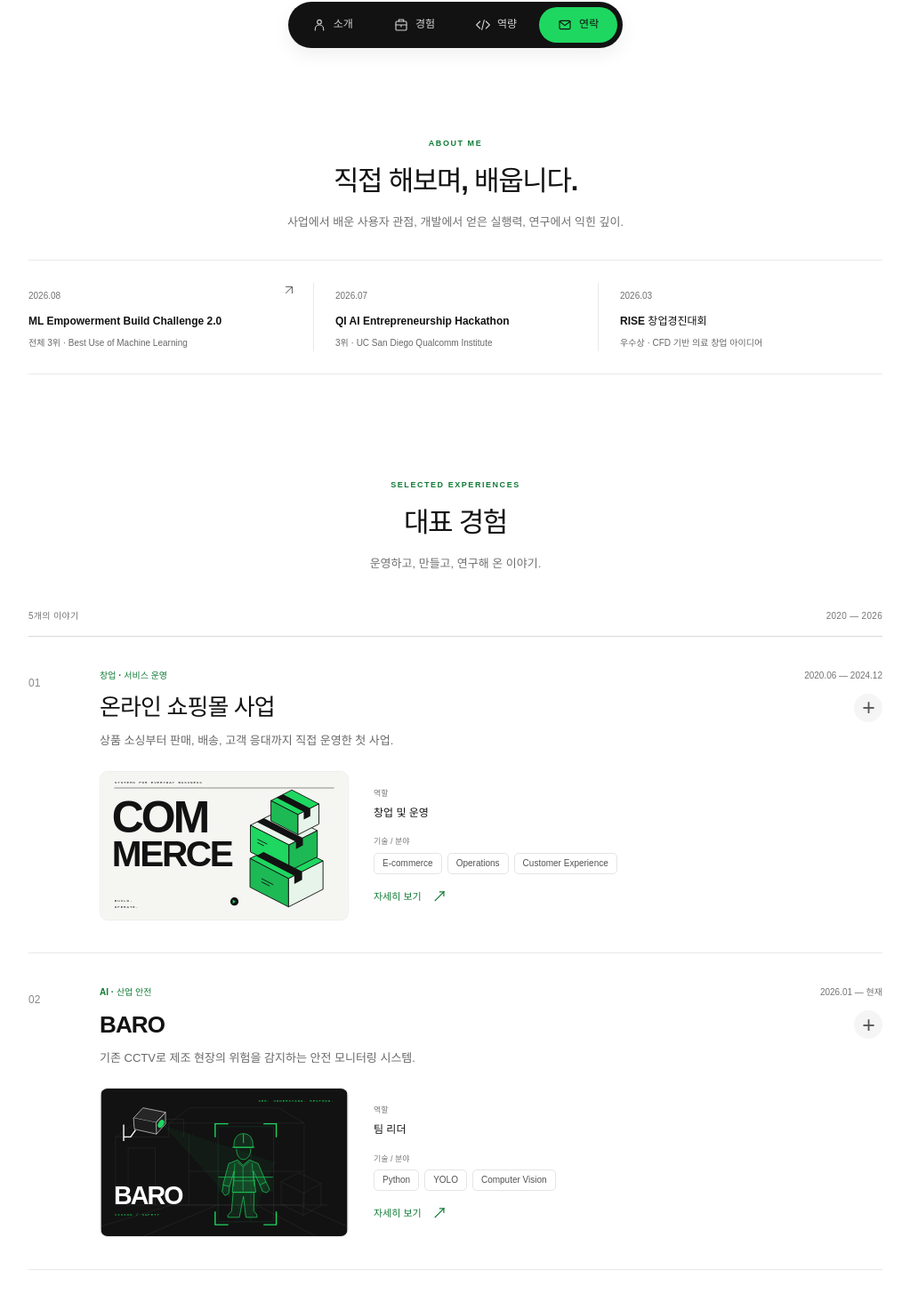
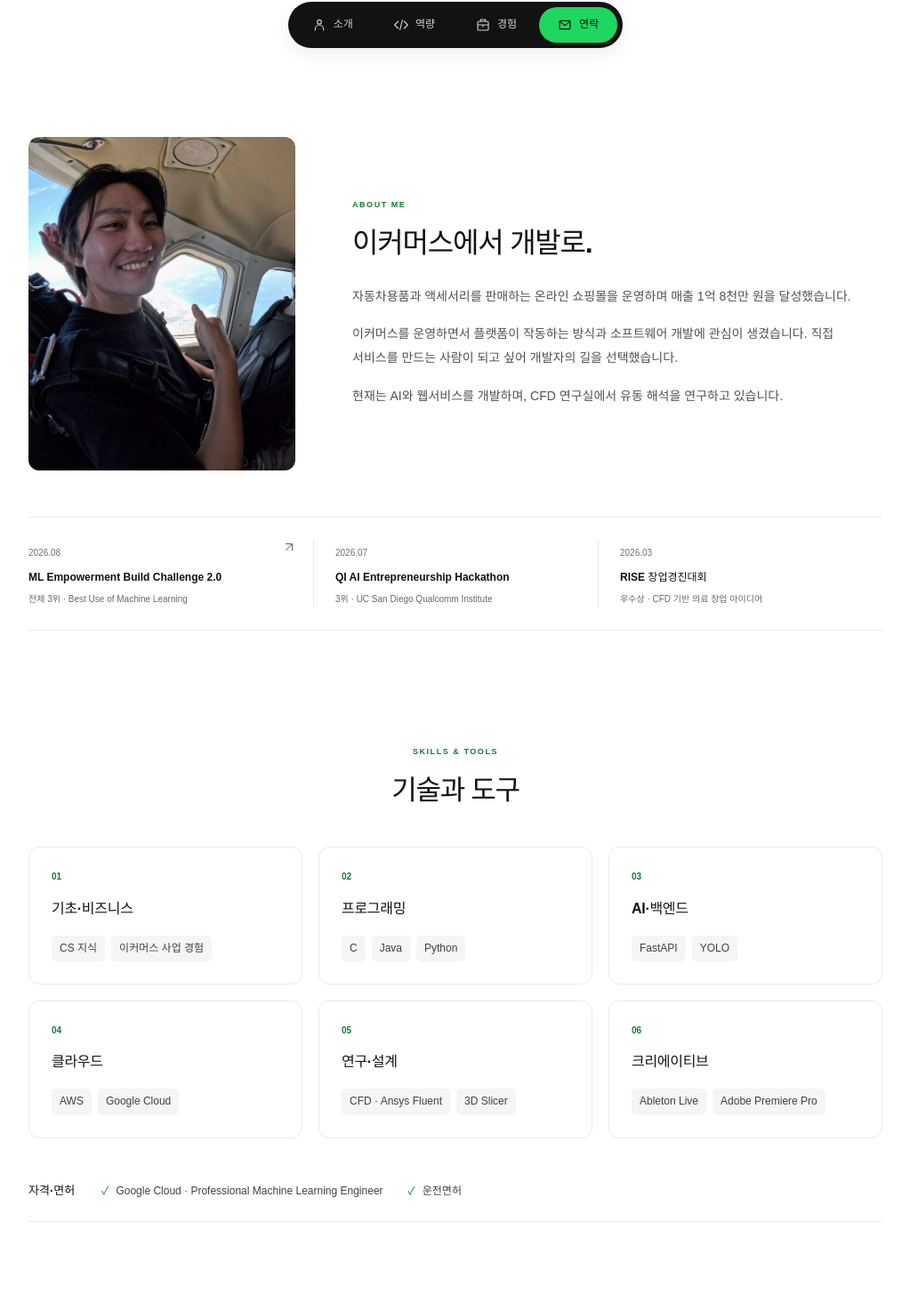
Before and after one commit to barcybarcy/barcybarcy.github.io, a React (Vite) app: page / in a window 1280 px wide. Shown: the part 543-2007 px from the top of the page at 89% size, without its empty margins (128-1151 px from the left). Built offline with nearby package versions, Linux system fonts and the light colour scheme.

Commit message:
feat: add personal story and photo with skills before experience

```diff
--- a/src/App.tsx
+++ b/src/App.tsx
@@ -1,6 +1,6 @@
 import { useEffect, useState } from 'react';
 import type { ReactNode } from 'react';
-import { getExperiences, profile } from './data';
+import { getExperiences, getSkillGroups, profile } from './data';
 import type { Experience } from './data';
 import { LanguageSwitch, useLanguage } from './i18n';
 import { ExperienceCover } from './components/ExperienceCover';
@@ -174,13 +174,14 @@ function ExperienceItem({
 function App() {
   const { language, t } = useLanguage();
   const experiences = getExperiences(language);
+  const skillGroups = getSkillGroups(language);
   const [expanded, setExpanded] = useState<string | null>(null);
   const [activeSection, setActiveSection] = useState('about');
   const [copyStatus, setCopyStatus] = useState<'' | 'success' | 'error'>('');
   const navigation = [
     { id: 'about', label: t.intro },
+    { id: 'skills', label: t.skills },
     { id: 'projects', label: t.experience },
-    { id: 'skills', label: t.skills },
     { id: 'contact', label: t.contact },
   ];
   useEffect(() => {
@@ -197,7 +198,7 @@ function App() {
       for (const section of sections) {
         if (section.getBoundingClientRect().top > readingLine) break;
         current =
-          section.id === 'home' ? 'about' : section.id === 'education' ? 'skills' : section.id;
+          section.id === 'home' ? 'about' : section.id === 'education' ? 'projects' : section.id;
       }
       setActiveSection(current);
     };
@@ -229,19 +230,6 @@ function App() {
       setCopyStatus('error');
     }
   }
-  const strengths = [
-    { title: t.skill1, description: t.skill1Description, tags: ['E-commerce', 'Product thinking'] },
-    {
-      title: t.skill2,
-      description: t.skill2Description,
-      tags: ['React', 'FastAPI', 'YOLO', 'GCP'],
-    },
-    {
-      title: t.skill3,
-      description: t.skill3Description,
-      tags: ['CFD', 'Ansys Fluent', 'Data analysis'],
-    },
-  ];
   return (
     <>
       <a href="#main" className="skip-link">
@@ -272,7 +260,7 @@ function App() {
             {t.heroSuffix}
           </h1>
           <p>{t.heroDescription}</p>
-          <a href="#projects" className="hero-explore" aria-label={t.experience}>
+          <a href="#about" className="hero-explore" aria-label={t.intro}>
             <Arrow down />
           </a>
         </section>
@@ -293,10 +281,23 @@ function App() {
           ))}
         </nav>
         <section className="about-section content-width" id="about">
-          <div className="section-intro">
-            <span className="eyebrow">ABOUT ME</span>
-            <h2>{t.aboutTitle}</h2>
-            <p>{t.aboutDescription}</p>
+          <div className="about-profile">
+            <figure className="about-photo">
+              <img
+                src="/images/sumin-cho.jpeg"
+                alt={t.aboutPhotoAlt}
+                width="1896"
+                height="1659"
+                decoding="async"
+              />
+            </figure>
+            <div className="about-story">
+              <span className="eyebrow">ABOUT ME</span>
+              <h2>{t.aboutTitle}</h2>
+              <p>{t.aboutParagraph1}</p>
+              <p>{t.aboutParagraph2}</p>
+              <p>{t.aboutParagraph3}</p>
+            </div>
           </div>
           <div className="milestones" aria-label={t.recognition}>
             <a
@@ -323,6 +324,44 @@ function App() {
             </div>
           </div>
         </section>
+        <section className="skills-section content-width" id="skills">
+          <div className="section-intro">
+            <span className="eyebrow">SKILLS & TOOLS</span>
+            <h2>{t.skillsTitle}</h2>
+          </div>
+          <div className="skill-groups">
+            {skillGroups.map((group, index) => (
+              <article className="skill-group" key={group.id}>
+                <span className="skill-number" aria-hidden="true">
+                  0{index + 1}
+                </span>
+                <h3>{group.title}</h3>
+                <ul>
+                  {group.items.map((item) => (
+                    <li key={item}>{item}</li>
+                  ))}
+                </ul>
+              </article>
+            ))}
+          </div>
+          <div className="credentials">
+            <h3>{t.credentialsTitle}</h3>
+            <ul>
+              <li>
+                <span className="credential-check" aria-hidden="true">
+                  ✓
+                </span>
+                {t.cloudCredential}
+              </li>
+              <li>
+                <span className="credential-check" aria-hidden="true">
+                  ✓
+                </span>
+                {t.drivingLicense}
+              </li>
+            </ul>
+          </div>
+        </section>
         <section className="experiences-section content-width" id="projects">
           <div className="section-intro">
             <span className="eyebrow">SELECTED EXPERIENCES</span>
@@ -342,26 +381,6 @@ function App() {
                 open={expanded === experience.id}
                 onToggle={() => setExpanded(expanded === experience.id ? null : experience.id)}
               />
-            ))}
-          </div>
-        </section>
-        <section className="skills-section content-width" id="skills">
-          <div className="section-intro">
-            <span className="eyebrow">WHAT I BRING</span>
-            <h2>{t.skillsTitle}</h2>
-          </div>
-          <div className="strengths">
-            {strengths.map((strength, i) => (
-              <article key={i}>
-                <span className="strength-number">0{i + 1}</span>
-                <h3>{strength.title}</h3>
-                <p>{strength.description}</p>
-                <div className="strength-tags">
-                  {strength.tags.map((tag) => (
-                    <span key={tag}>{tag}</span>
-                  ))}
-                </div>
-              </article>
             ))}
           </div>
         </section>
@@ -390,16 +409,6 @@ function App() {
                 <p>{t.program}</p>
               </div>
               <span>2026.06 — 07</span>
-            </article>
-            <article>
-              <span className="education-symbol" aria-hidden="true">
-                ↗
-              </span>
-              <div>
-                <h3>Google Cloud Certified</h3>
-                <p>{t.certification}</p>
-              </div>
-              <span>2026.08</span>
             </article>
           </div>
         </section>
--- a/src/data.ts
+++ b/src/data.ts
@@ -24,21 +24,21 @@ const korean: Experience[] = [
     name: '온라인 쇼핑몰 사업',
     category: '창업 · 서비스 운영',
     period: '2020.06 — 2024.12',
-    description: '상품 소싱부터 판매, 배송, 고객 응대까지 직접 운영한 첫 사업.',
+    description: '매출 1억 8천만 원을 기록한 자동차용품·액세서리 온라인 쇼핑몰.',
     role: '창업 및 운영',
     tags: ['E-commerce', 'Operations', 'Customer Experience'],
     details: [
       {
         title: '무엇을 했나요?',
-        text: '자동차용품을 판매하는 온라인 스토어를 창업하고, 국내 4개 마켓플레이스에서 운영했습니다.',
+        text: '국내 4개 마켓플레이스에서 자동차용품과 액세서리를 판매했습니다.',
       },
       {
         title: '직접 맡은 일',
         text: '상품 소싱과 가격 결정, 재고·배송 관리, 고객 응대와 정산까지 사업의 전 과정을 맡았습니다.',
       },
       {
-        title: '남은 것',
-        text: '고객이 원하는 것과 실제로 운영 가능한 것을 함께 고민하는 관점. 지금도 서비스를 만들 때 가장 먼저 꺼내는 경험입니다.',
+        title: '개발을 시작한 계기',
+        text: '온라인 판매를 운영하며 플랫폼과 소프트웨어 개발에 관심을 갖게 됐고, 개발자가 되기로 결심했습니다.',
       },
     ],
   },
@@ -139,20 +139,20 @@ const english: Experience[] = [
     name: 'Online retail business',
     category: 'Entrepreneurship · Operations',
     description:
-      'My first business: from sourcing products to sales, delivery, and customer support.',
+      'An online automotive products and accessories store with KRW 180 million in revenue.',
     role: 'Founder & operator',
     details: [
       {
         title: 'The business',
-        text: 'I founded an automotive accessories store and operated it across four Korean marketplaces.',
+        text: 'I sold automotive products and accessories across four Korean marketplaces.',
       },
       {
         title: 'My role',
         text: 'I managed the full operation: sourcing, pricing, inventory, fulfillment, customer support, and settlements.',
       },
       {
-        title: 'What stayed with me',
-        text: 'A habit of considering customer needs and operational realities together. This experience still shapes how I build services.',
+        title: 'Why I became a developer',
+        text: 'Running the store sparked my interest in platforms and software development, leading me to pursue a career as a developer.',
       },
     ],
   },
@@ -241,3 +241,59 @@ const english: Experience[] = [
 export function getExperiences(language: 'ko' | 'en') {
   return language === 'ko' ? korean : english;
 }
+
+export type SkillGroup = {
+  id: string;
+  title: string;
+  items: string[];
+};
+
+const koreanSkillGroups: SkillGroup[] = [
+  {
+    id: 'foundations',
+    title: '기초·비즈니스',
+    items: ['CS 지식', '이커머스 사업 경험'],
+  },
+  {
+    id: 'programming',
+    title: '프로그래밍',
+    items: ['C', 'Java', 'Python'],
+  },
+  {
+    id: 'ai-backend',
+    title: 'AI·백엔드',
+    items: ['FastAPI', 'YOLO'],
+  },
+  {
+    id: 'cloud',
+    title: '클라우드',
+    items: ['AWS', 'Google Cloud'],
+  },
+  {
+    id: 'research-design',
+    title: '연구·설계',
+    items: ['CFD · Ansys Fluent', '3D Slicer'],
+  },
+  {
+    id: 'creative',
+    title: '크리에이티브',
+    items: ['Ableton Live', 'Adobe Premiere Pro'],
+  },
+];
+
+const englishSkillGroups: SkillGroup[] = [
+  {
+    ...koreanSkillGroups[0],
+    title: 'Foundations & business',
+    items: ['Computer science fundamentals', 'E-commerce business experience'],
+  },
+  { ...koreanSkillGroups[1], title: 'Programming' },
+  { ...koreanSkillGroups[2], title: 'AI & backend' },
+  { ...koreanSkillGroups[3], title: 'Cloud' },
+  { ...koreanSkillGroups[4], title: 'Research & design' },
+  { ...koreanSkillGroups[5], title: 'Creative' },
+];
+
+export function getSkillGroups(language: 'ko' | 'en'): SkillGroup[] {
+  return language === 'ko' ? koreanSkillGroups : englishSkillGroups;
+}
--- a/src/i18n.tsx
+++ b/src/i18n.tsx
@@ -21,8 +21,13 @@ const korean = {
   heroName: '조수민',
   heroSuffix: '입니다.',
   heroDescription: '직접 사업을 운영했고, 지금은 AI와 소프트웨어로 문제를 해결합니다.',
-  aboutTitle: '직접 해보며, 배웁니다.',
-  aboutDescription: '사업에서 배운 사용자 관점, 개발에서 얻은 실행력, 연구에서 익힌 깊이.',
+  aboutTitle: '이커머스에서 개발로.',
+  aboutParagraph1:
+    '자동차용품과 액세서리를 판매하는 온라인 쇼핑몰을 운영하며 매출 1억 8천만 원을 달성했습니다.',
+  aboutParagraph2:
+    '이커머스를 운영하면서 플랫폼이 작동하는 방식과 소프트웨어 개발에 관심이 생겼습니다. 직접 서비스를 만드는 사람이 되고 싶어 개발자의 길을 선택했습니다.',
+  aboutParagraph3: '현재는 AI와 웹서비스를 개발하며, CFD 연구실에서 유동 해석을 연구하고 있습니다.',
+  aboutPhotoAlt: '조수민의 사진',
   recognition: '최근의 성과',
   award1: 'ML Empowerment Build Challenge 2.0',
   award1Detail: '전체 3위 · Best Use of Machine Learning',
@@ -39,18 +44,14 @@ const korean = {
   tools: '기술 / 분야',
   coverNote: '프로젝트를 표현한 컨셉 이미지',
   pending: '소개 준비 중',
-  skillsTitle: '핵심 역량',
-  skill1: '사용자부터 생각하기',
-  skill1Description: '사업 운영에서 얻은 관점으로, 필요한 문제를 먼저 찾습니다.',
-  skill2: '모델을 서비스로 연결하기',
-  skill2Description: 'AI, 웹 인터페이스, API와 클라우드를 하나의 사용 흐름으로 만듭니다.',
-  skill3: '깊이 이해하고 검증하기',
-  skill3Description: 'CFD 연구처럼, 현상을 이해하고 데이터로 확인합니다.',
-  educationTitle: '교육 및 자격',
+  skillsTitle: '기술과 도구',
+  credentialsTitle: '자격·면허',
+  cloudCredential: 'Google Cloud · Professional Machine Learning Engineer',
+  drivingLicense: '운전면허',
+  educationTitle: '교육',
   university: '경기대학교',
   degree: '컴퓨터공학 · 2027.03 졸업 예정',
   program: 'AI Entrepreneurship Program',
-  certification: 'Professional Machine Learning Engineer',
   contactTitle: '다음 이야기는 함께.',
   contactDescription: '새로운 기회와 재미있는 프로젝트를 기다립니다.',
   copyEmail: '이메일 주소 복사',
@@ -76,9 +77,13 @@ const english: typeof korean = {
   heroName: 'Sumin Cho',
   heroSuffix: '.',
   heroDescription: 'From running a business to solving problems with AI and software.',
-  aboutTitle: 'Learning by doing.',
-  aboutDescription:
-    'A user’s perspective from business. A builder’s mindset from code. Depth from research.',
+  aboutTitle: 'From e-commerce to development.',
+  aboutParagraph1:
+    'I ran an online store selling automotive products and accessories, generating KRW 180 million in revenue.',
+  aboutParagraph2:
+    'Running an e-commerce business sparked my interest in how platforms work and how software is built. That experience led me to become a developer.',
+  aboutParagraph3: 'Today, I build AI and web services and conduct CFD research.',
+  aboutPhotoAlt: 'Photo of Sumin Cho',
   recognition: 'Recent milestones',
   award1: 'ML Empowerment Build Challenge 2.0',
   award1Detail: '3rd overall · Best Use of Machine Learning',
@@ -95,19 +100,14 @@ const english: typeof korean = {
   tools: 'Tools / Focus',
   coverNote: 'Conceptual project illustration',
   pending: 'Story coming soon',
-  skillsTitle: 'What I bring',
-  skill1: 'Start with the user',
-  skill1Description: 'I draw on hands-on business experience to find problems worth solving.',
-  skill2: 'Bring models into products',
-  skill2Description:
-    'I connect AI, web interfaces, APIs, and the cloud into a coherent experience.',
-  skill3: 'Understand, then validate',
-  skill3Description: 'Research taught me to understand the phenomenon and test it against data.',
-  educationTitle: 'Education & credentials',
+  skillsTitle: 'Skills & tools',
+  credentialsTitle: 'Certifications & licenses',
+  cloudCredential: 'Google Cloud · Professional Machine Learning Engineer',
+  drivingLicense: 'Driver’s license',
+  educationTitle: 'Education',
   university: 'Kyonggi University',
   degree: 'Computer Engineering · Expected Mar 2027',
   program: 'AI Entrepreneurship Program',
-  certification: 'Professional Machine Learning Engineer',
   contactTitle: 'Let’s build what’s next.',
   contactDescription: 'Always up for an interesting project or a new opportunity.',
   copyEmail: 'Copy email address',
--- a/src/styles.css
+++ b/src/styles.css
@@ -305,8 +305,42 @@ h4 {
 .about-section {
   padding-block: 100px 82px;
 }
-.about-section .section-intro {
-  margin-bottom: 32px;
+.about-profile {
+  display: grid;
+  grid-template-columns: 300px minmax(0, 1fr);
+  align-items: center;
+  gap: 64px;
+  margin-bottom: 52px;
+}
+.about-photo {
+  aspect-ratio: 4 / 5;
+  overflow: hidden;
+  border-radius: 12px;
+  background: #f3f3f3;
+}
+.about-photo img {
+  display: block;
+  width: 100%;
+  height: 100%;
+  object-fit: cover;
+  object-position: 12% center;
+}
+.about-story h2 {
+  font-size: 32px;
+  font-weight: 750;
+  line-height: 1.4;
+  letter-spacing: -1.2px;
+  margin-bottom: 24px;
+}
+.about-story p {
+  font-size: 14px;
+  line-height: 1.95;
+  color: #515151;
+  word-break: keep-all;
+  overflow-wrap: anywhere;
+}
+.about-story p + p {
+  margin-top: 15px;
 }
 .milestones {
   display: grid;
@@ -595,47 +629,78 @@ h4 {
 .skills-section {
   padding-block: 47px 80px;
 }
-.strengths {
+.skill-groups {
   display: grid;
   grid-template-columns: repeat(3, minmax(0, 1fr));
-  gap: 36px;
+  gap: 18px;
 }
-.strengths article {
-  padding-top: 23px;
-  border-top: 2px solid #121212;
+.skill-group {
+  position: relative;
+  padding: 25px;
+  border: 1px solid var(--line);
+  border-radius: 12px;
 }
-.strength-number {
-  display: inline-flex;
-  align-items: center;
-  justify-content: center;
-  width: 30px;
-  height: 30px;
-  border-radius: 50%;
-  background: #e9faef;
-  color: #127f37;
+.skill-number {
+  display: block;
+  color: var(--green-dark);
   font-size: 10px;
   font-weight: 650;
+  margin-bottom: 15px;
 }
-.strengths h3 {
-  font-size: 18px;
-  letter-spacing: -0.5px;
+.skill-group h3 {
+  font-size: 16px;
+  letter-spacing: -0.3px;
   line-height: 1.5;
-  margin-top: 15px;
 }
-.strengths p {
-  font-size: 12px;
-  color: #686868;
-  line-height: 1.9;
-  margin-top: 9px;
-  word-break: keep-all;
-}
-.strength-tags {
+.skill-group ul {
   display: flex;
   flex-wrap: wrap;
-  gap: 6px 12px;
-  margin-top: 16px;
-  font-size: 9px;
-  color: #737373;
+  gap: 7px;
+  list-style: none;
+  padding: 0;
+  margin: 18px 0 0;
+}
+.skill-group li {
+  font-size: 12px;
+  color: #414141;
+  background: #f5f5f5;
+  border-radius: 5px;
+  padding: 5px 9px;
+  line-height: 1.6;
+  word-break: keep-all;
+  overflow-wrap: anywhere;
+}
+.credentials {
+  margin-top: 24px;
+  padding: 24px 0;
+  border-bottom: 1px solid var(--line);
+  display: flex;
+  align-items: baseline;
+  gap: 30px;
+}
+.credentials h3 {
+  font-size: 13px;
+  white-space: nowrap;
+}
+.credentials ul {
+  list-style: none;
+  margin: 0;
+  padding: 0;
+  display: flex;
+  flex-wrap: wrap;
+  gap: 15px 28px;
+}
+.credentials li {
+  display: flex;
+  align-items: baseline;
+  gap: 8px;
+  font-size: 12px;
+  color: #414141;
+  overflow-wrap: anywhere;
+}
+.credential-check {
+  color: var(--green-dark);
+  font-weight: 700;
 }
 .education-section {
   padding-block: 20px 90px;
@@ -791,6 +856,13 @@ h4 {
   }
 }
 @media (max-width: 1000px) {
+  .about-profile {
+    grid-template-columns: 250px minmax(0, 1fr);
+    gap: 40px;
+  }
+  .skill-group {
+    padding: 22px;
+  }
   .site-header {
     padding-inline: 32px;
   }
@@ -801,9 +873,6 @@ h4 {
   .experience-item {
     grid-template-columns: 40px minmax(0, 1fr);
     gap: 15px;
-  }
-  .strengths {
-    gap: 26px;
   }
   .milestone {
     padding-inline: 18px;
@@ -816,6 +885,25 @@ h4 {
   }
 }
 @media (max-width: 760px) {
+  .about-profile {
+    grid-template-columns: 220px minmax(0, 1fr);
+    gap: 28px;
+  }
+  .about-story h2 {
+    font-size: 27px;
+    margin-bottom: 19px;
+  }
+  .about-story p {
+    font-size: 13px;
+  }
+  .skill-groups {
+    grid-template-columns: repeat(2, minmax(0, 1fr));
+    gap: 14px;
+  }
+  .credentials {
+    align-items: flex-start;
+    gap: 20px;
+  }
   .content-width {
     width: calc(100% - 48px);
   }
@@ -922,18 +1010,6 @@ h4 {
   .skills-section {
     padding-block: 30px 66px;
   }
-  .strengths {
-    gap: 21px;
-  }
-  .strengths h3 {
-    font-size: 16px;
-  }
-  .strengths p {
-    font-size: 11px;
-  }
-  .strength-tags {
-    font-size: 8px;
-  }
   .contact-section h2 {
     font-size: 35px;
   }
@@ -947,6 +1023,50 @@ h4 {
   }
 }
 @media (max-width: 600px) {
+  .about-profile {
+    grid-template-columns: 1fr;
+    gap: 30px;
+    margin-bottom: 35px;
+  }
+  .about-photo {
+    width: 100%;
+    max-width: 310px;
+    margin-inline: auto;
+  }
+  .about-story h2 {
+    font-size: 27px;
+  }
+  .about-story p {
+    font-size: 13px;
+    line-height: 1.95;
+  }
+  .skill-groups {
+    grid-template-columns: 1fr;
+    gap: 12px;
+  }
+  .skill-group {
+    padding: 20px;
+  }
+  .skill-number {
+    position: absolute;
+    top: 24px;
+    right: 22px;
+    margin: 0;
+  }
+  .skill-group h3 {
+    padding-right: 25px;
+  }
+  .skill-group ul {
+    margin-top: 12px;
+  }
+  .credentials {
+    flex-direction: column;
+    gap: 15px;
+    margin-top: 10px;
+  }
+  .credentials ul {
+    flex-direction: column;
+  }
   html {
     scroll-padding-top: 137px;
   }
@@ -1179,30 +1299,6 @@ h4 {
   .skills-section {
     padding-block: 23px 46px;
   }
-  .strengths {
-    grid-template-columns: 1fr;
-    gap: 28px;
-  }
-  .strengths article {
-    padding-top: 16px;
-  }
-  .strength-number {
-    width: 27px;
-    height: 27px;
-    font-size: 9px;
-  }
-  .strengths h3 {
-    font-size: 18px;
-    margin-top: 11px;
-  }
-  .strengths p {
-    font-size: 12px;
-    margin-top: 7px;
-  }
-  .strength-tags {
-    font-size: 9px;
-    margin-top: 12px;
-  }
   .education-section {
     padding-block: 20px 59px;
   }
```
Also changed, not shown: public/images/sumin-cho.jpeg (added), 3 other files (tests, documents, lock files or other folders).
